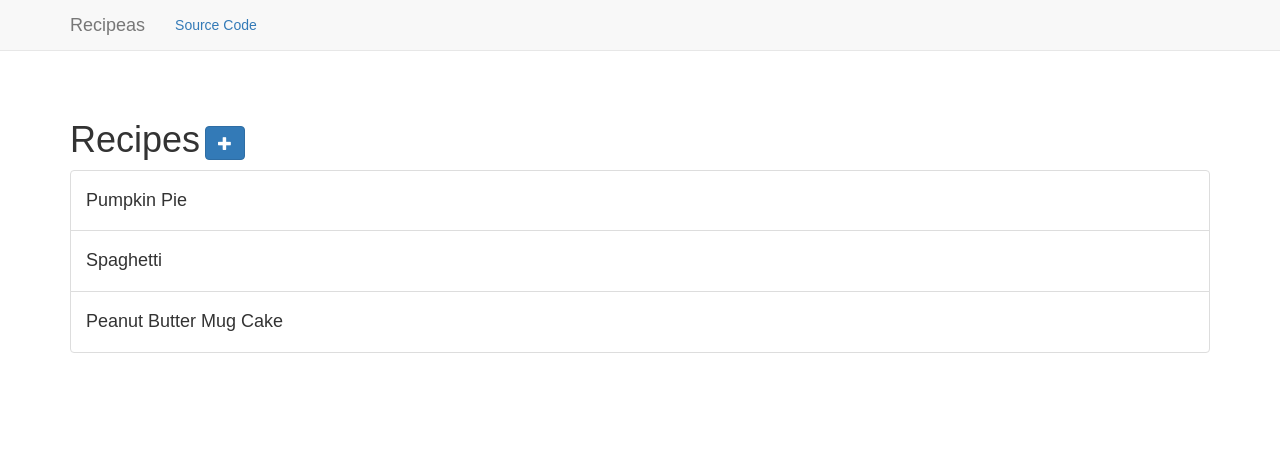
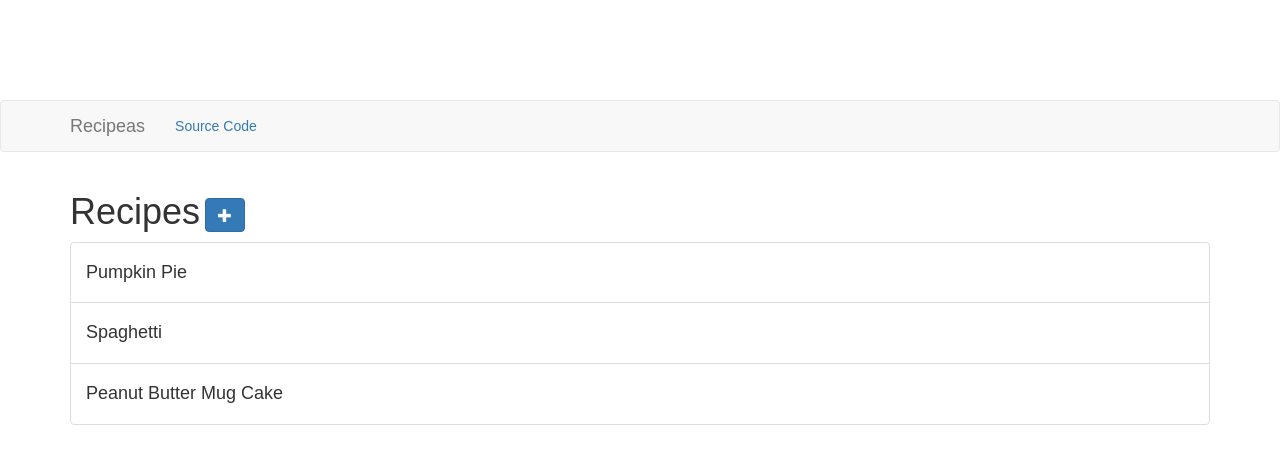
Before and after one commit to phuchle/recipeas, a React (Create React App) app: page / in a window 1280 px wide. Shown: the top 464 px of the page. Built offline with nearby package versions, Linux system fonts and the light colour scheme.

Commit message:
Change navbar to be static at top of app.

```diff
--- a/src/components/Nav.js
+++ b/src/components/Nav.js
@@ -4,7 +4,7 @@ import { Navbar, Nav, NavItem } from 'react-bootstrap';
 
 const Navigation = (props) => {
   return (
-    <Navbar fixedTop={true}>
+    <Navbar>
       <Navbar.Header>
         <Navbar.Brand>
           <Link to="/">
```
